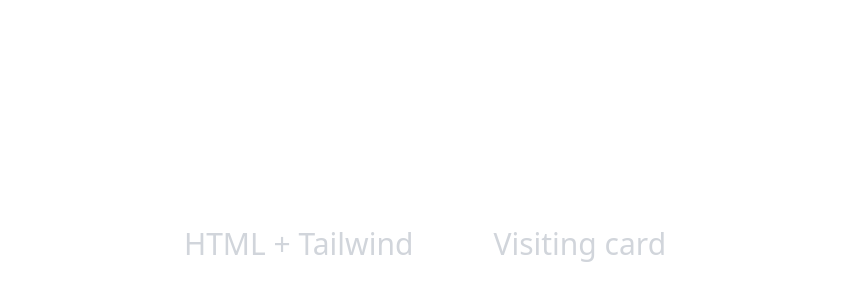
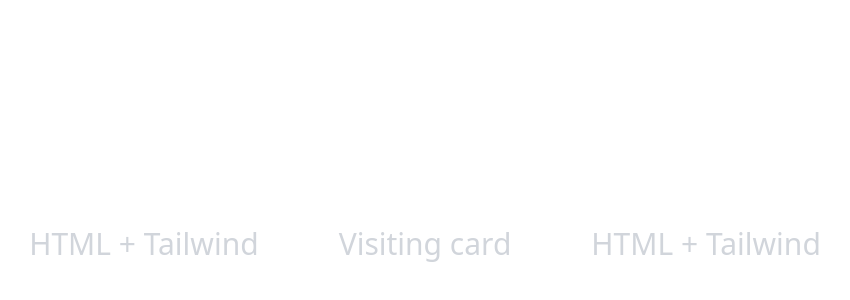
Before and after one commit to Abarnaa16/portfolio, a plain HTML site: page index.html in a window 1280 px wide. Shown: the part 2642-2942 px from the top of the page, without its empty margins (215-1065 px from the left). Drawn offline with nearby package versions, Linux system fonts and the light colour scheme.

Commit message:
Update index.html

```diff
--- a/index.html
+++ b/index.html
@@ -134,7 +134,12 @@
                     </a>
                 </a>
             </div>
-
+<div class="bg-white/20 backdrop-blur-md p-6 rounded-lg hover:scale-110 transition text-3xl">
+<a href="https://github.com/Abarnaa16/login-pg/blob/main/index.html" target="_blank">
+                <h2 class="text-xl font-bold">Login-page</h2>
+                <p class="text-gray-300">HTML + Tailwind</p>
+</a>
+            </div>
         </div>
 
     </section>
```
